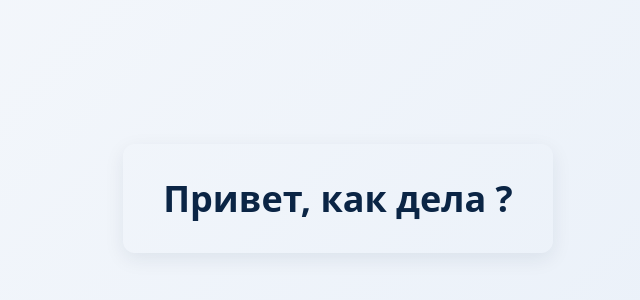
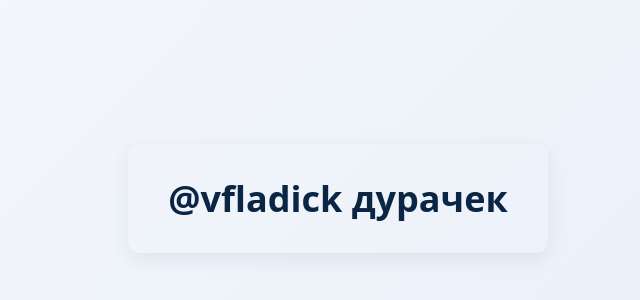
Before and after one commit to Oniliry/LaTex-Con, a plain HTML site: page index.html in a window 1280 px wide. Shown: the part 202-502 px from the top of the page, without its empty margins (302-942 px from the left). Drawn offline with Linux system fonts and the light colour scheme.

Commit message:
Update index.html

```diff
--- a/index.html
+++ b/index.html
@@ -29,7 +29,7 @@
 <body>
   <div class="wrap">
     <div class="card">
-      <h1>Привет, как дела ?</h1>
+      <h1>@vfladick дурачек</h1>
     </div>
   </div>
 </body>
```
